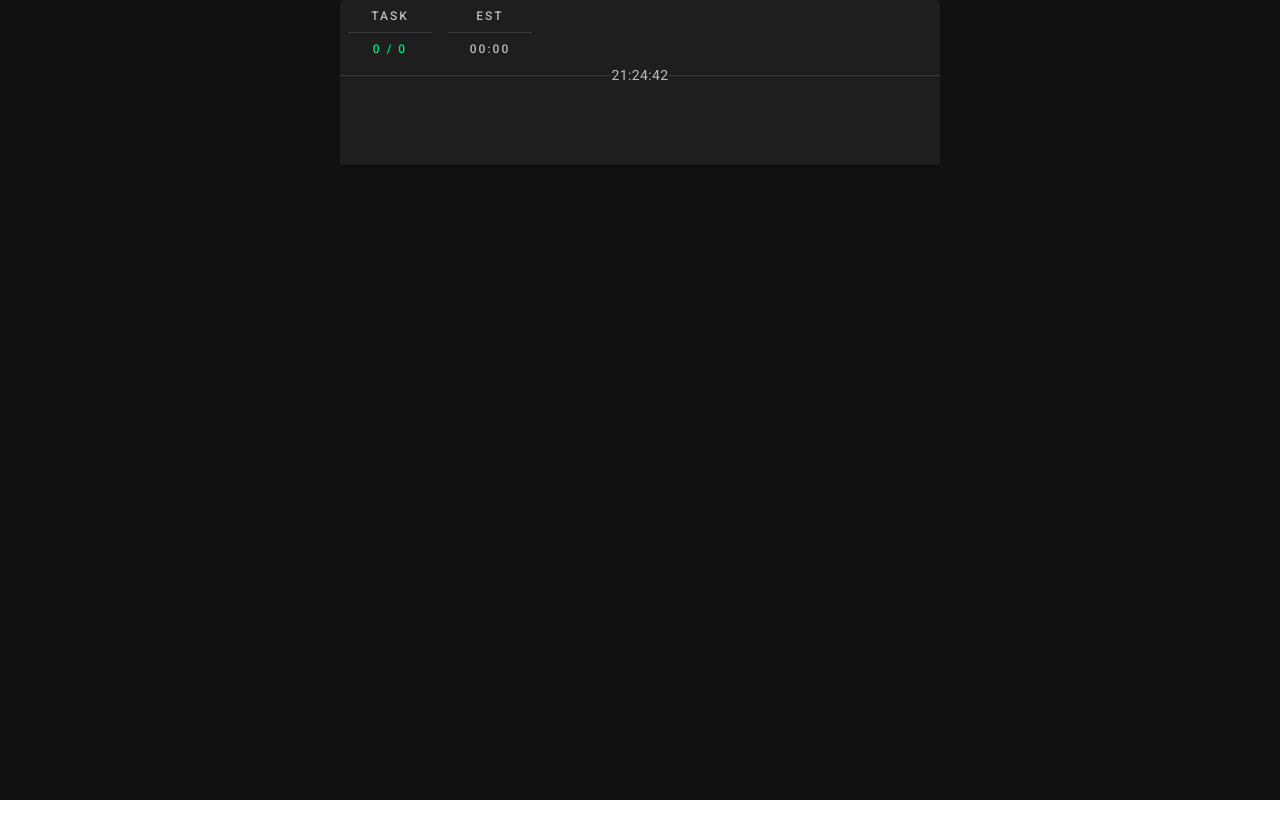
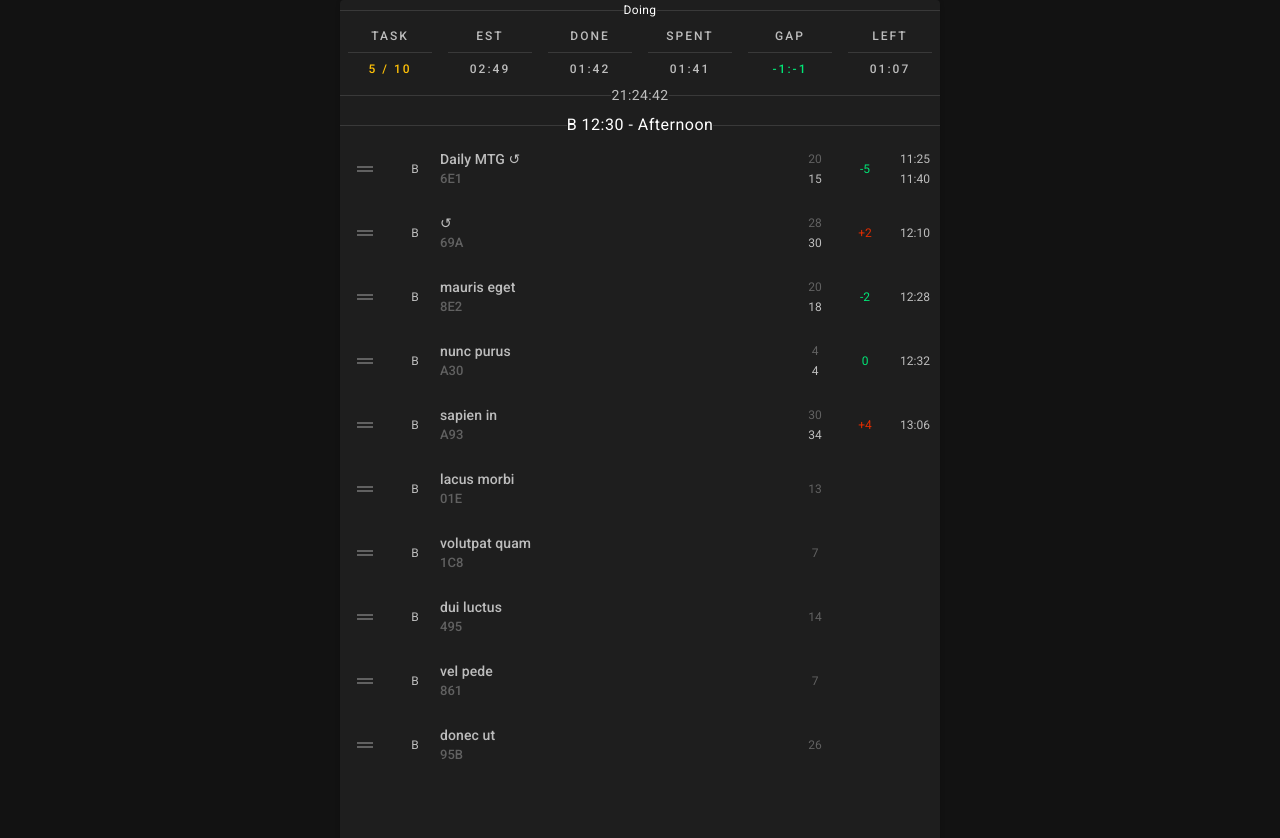
Before and after one commit to awesomeHiro/taskplay, a Nuxt app: page /center in a window 1280 px wide. Shown: the top 838 px of the page. Before the commit the page ends 800 px from the top, so only its background shows below. Built offline with nearby package versions, Linux system fonts and the light colour scheme.

Commit message:
refactor

```diff
--- a/components/Doing.vue
+++ b/components/Doing.vue
@@ -7,12 +7,14 @@
   </div>
 </template>
 <script>
+import Title from '~/components/Title.vue'
 import Summary from '~/components/Summary.vue'
 import Clock from '~/components/Clock.vue'
 import Tasklist from '~/components/Tasklist.vue'
 
 export default {
   components: {
+    Title,
     Clock,
     Summary,
     Tasklist,
@@ -20,14 +22,8 @@ export default {
   data() {
     return {
       title: 'Doing',
-      todo: this.$store.getters['tasks/doing'],
+      doing: this.$store.getters['tasks/doing'],
     }
   },
 }
 </script>
-<style scoped>
-.footer {
-  -webkit-transform: translateX(95%);
-  transform: translateX(95%);
-}
-</style>
--- a/store/tasks.js
+++ b/store/tasks.js
@@ -26,8 +26,8 @@ export const getters = {
   },
   doing: (_state, getters, _rootSate, rootGetters) => {
     const sectionId = rootGetters['meta/selectedSectionId']
-    console.log(sectionId)
-    return getters.sorted.filter(x => x.sectionId === sectionId)
+    const doing = getters.sorted.filter(x => x.sectionId === sectionId)
+    return doing
   },
   done: (_state, getters) => {
     return getters.sorted.filter(x => x.end !== '')
```
